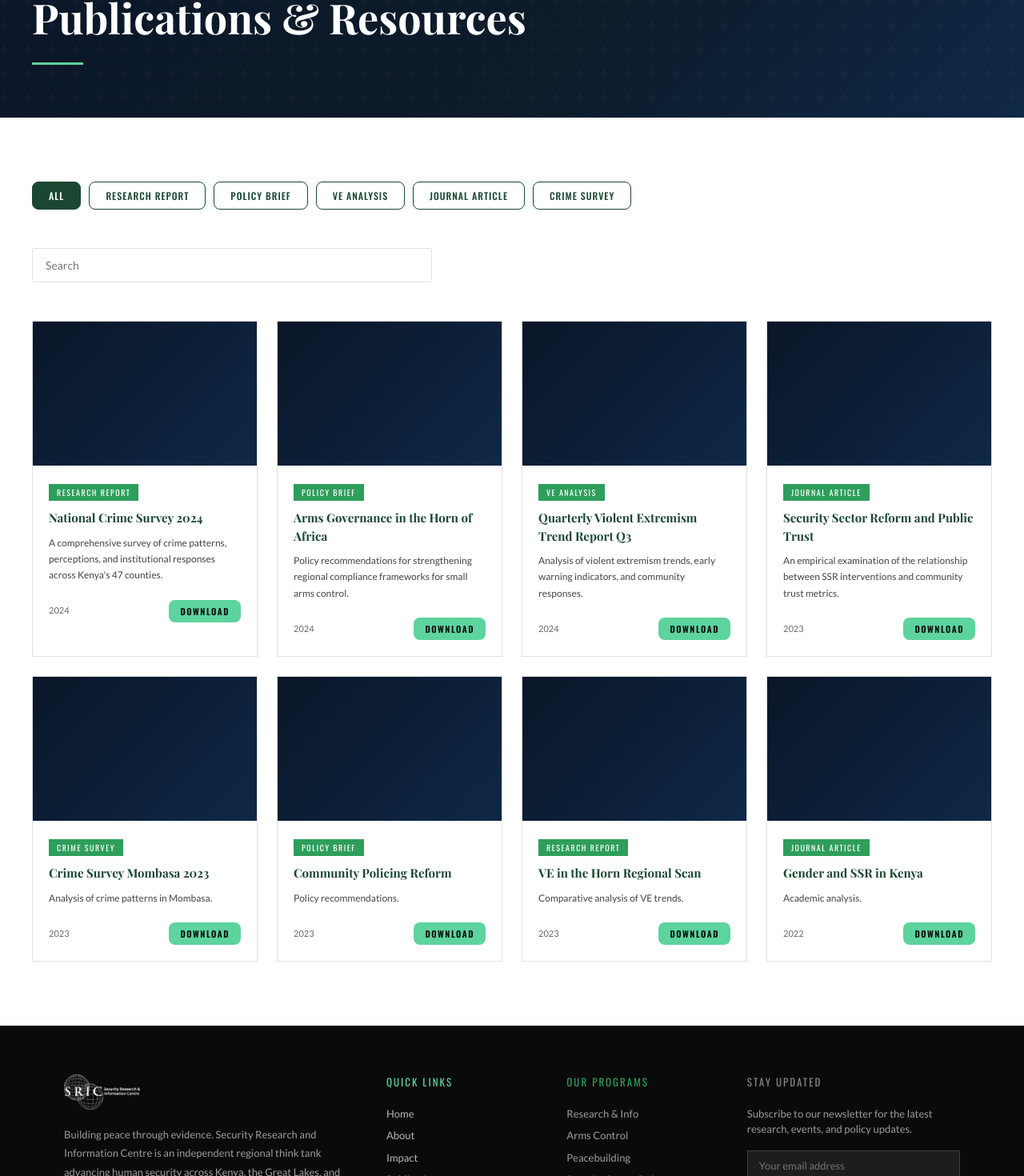
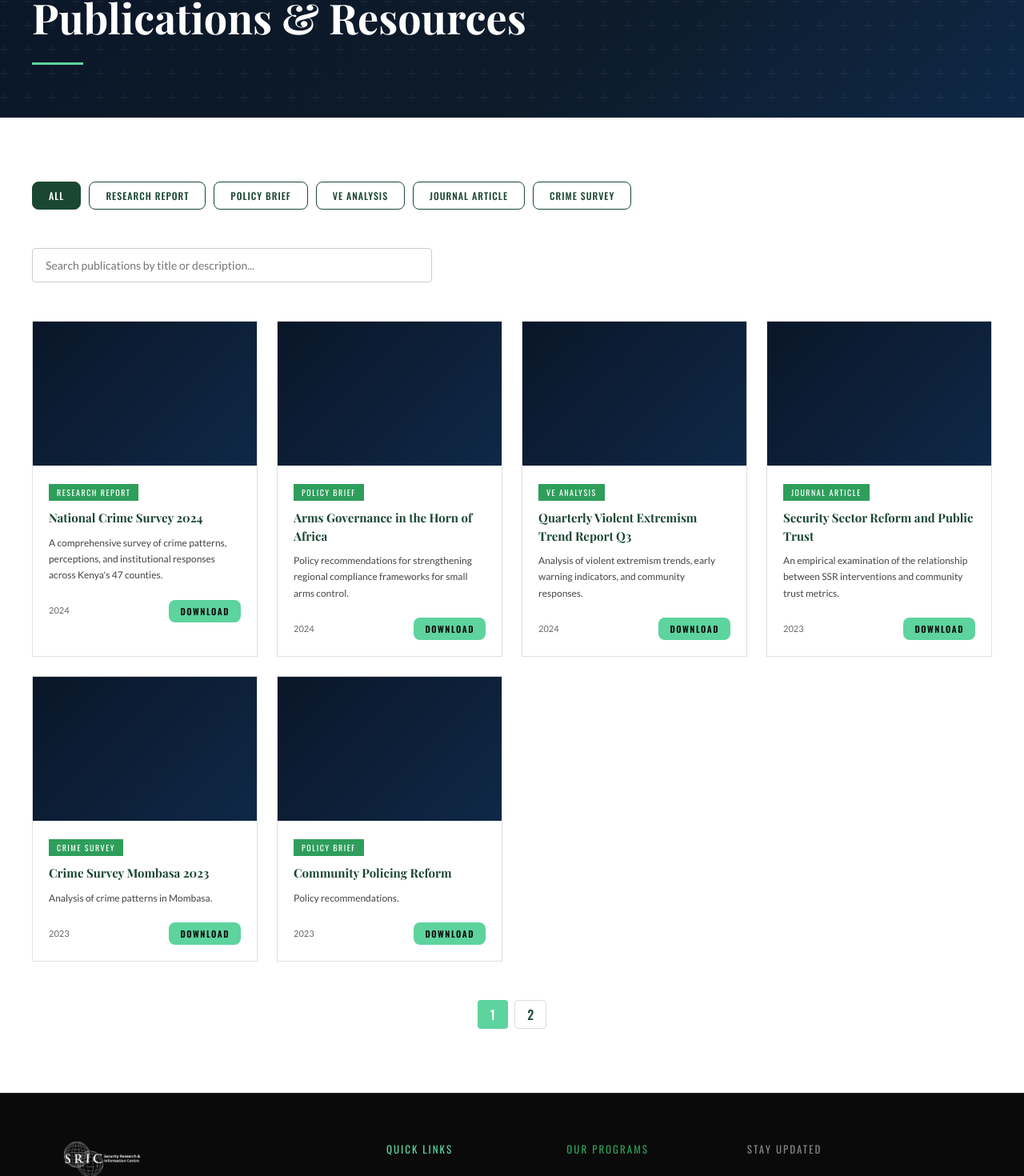
Before and after one commit to devlinuskibet/srickenya, a React (Vite) app: page /publications in a window 1280 px wide. Shown: the part 325-1795 px from the top of the page at 80% size. Built offline with nearby package versions, Linux system fonts and the light colour scheme.

Commit message:
feat: add search, pagination, and empty states to publications

```diff
--- a/src/pages/PublicationsPage.tsx
+++ b/src/pages/PublicationsPage.tsx
@@ -25,7 +25,33 @@ const categories = ["All", "Research Report", "Policy Brief", "VE Analysis", "Jo
 
 export default function PublicationsPage() {
   const [filter, setFilter] = useState("All");
-  const filtered = filter === "All" ? allPubs : allPubs.filter((p) => p.tag === filter);
+  const [searchQuery, setSearchQuery] = useState("");
+  const [currentPage, setCurrentPage] = useState(1);
+  const itemsPerPage = 6;
+
+  // Filter and search
+  const filtered = allPubs.filter((p) => {
+    const matchesFilter = filter === "All" || p.tag === filter;
+    const matchesSearch =
+      p.title.toLowerCase().includes(searchQuery.toLowerCase()) ||
+      p.desc.toLowerCase().includes(searchQuery.toLowerCase());
+    return matchesFilter && matchesSearch;
+  });
+
+  // Pagination
+  const totalPages = Math.ceil(filtered.length / itemsPerPage);
+  const paginated = filtered.slice((currentPage - 1) * itemsPerPage, currentPage * itemsPerPage);
+
+  const handleFilterClick = (cat: string) => {
+    setFilter(cat);
+    setCurrentPage(1);
+  };
+
+  const handleSearchChange = (e: React.ChangeEvent<HTMLInputElement>) => {
+    setSearchQuery(e.target.value);
+    setCurrentPage(1);
+  };
+
   return (
     <div>
       <SEO
@@ -40,7 +66,7 @@ export default function PublicationsPage() {
             {categories.map((cat) => (
               <button
                 key={cat}
-                onClick={() => setFilter(cat)}
+                onClick={() => handleFilterClick(cat)}
                 style={{
                   padding: "8px 20px",
                   background: filter === cat ? "var(--navy)" : "#fff",
@@ -57,9 +83,55 @@ export default function PublicationsPage() {
               </button>
             ))}
           </div>
-          <input className="form-input" placeholder="Search" style={{ maxWidth: 500, marginBottom: 48 }} />
+
+          <input
+            className="form-input"
+            placeholder="Search publications by title or description..."
+            value={searchQuery}
+            onChange={handleSearchChange}
+            style={{
+              maxWidth: 500,
+              marginBottom: 48,
+              padding: "12px 16px",
+              border: "1px solid #ccc",
+              borderRadius: "4px",
+              width: "100%",
+              fontFamily: "inherit",
+            }}
+          />
+
+          {filtered.length === 0 ? (
+            <div
+              style={{ textAlign: "center", padding: "60px 20px", background: "var(--grey-light)", borderRadius: 8 }}
+            >
+              <div style={{ fontSize: 48, marginBottom: 16 }}>🔍</div>
+              <h3
+                style={{
+                  fontFamily: "'Playfair Display', serif",
+                  fontSize: 24,
+                  color: "var(--navy)",
+                  marginBottom: 12,
+                }}
+              >
+                No Publications Found
+              </h3>
+              <p style={{ color: "var(--text-mid)" }}>We couldn't find any resources matching your search criteria.</p>
+              <Button
+                variant="primary"
+                style={{ marginTop: 24 }}
+                onClick={() => {
+                  setSearchQuery("");
+                  setFilter("All");
+                  setCurrentPage(1);
+                }}
+              >
+                Clear Filters
+              </Button>
+            </div>
+          ) : (
+            <>
               <div style={{ display: "grid", gridTemplateColumns: "repeat(4, 1fr)", gap: 24 }} className="grid-4">
-            {filtered.map((pub) => (
+                {paginated.map((pub) => (
                   <div key={pub.title} className="pub-card card-hover">
                     <div className="pub-thumb" />
                     <div style={{ padding: "20px" }}>
@@ -88,6 +160,34 @@ export default function PublicationsPage() {
                   </div>
                 ))}
               </div>
+
+              {totalPages > 1 && (
+                <div style={{ display: "flex", justifyContent: "center", gap: 8, marginTop: 48 }}>
+                  {Array.from({ length: totalPages }).map((_, i) => (
+                    <button
+                      key={i}
+                      onClick={() => setCurrentPage(i + 1)}
+                      style={{
+                        width: 36,
+                        height: 36,
+                        display: "flex",
+                        alignItems: "center",
+                        justifyContent: "center",
+                        background: currentPage === i + 1 ? "var(--accent)" : "#fff",
+                        color: currentPage === i + 1 ? "#fff" : "var(--navy)",
+                        border: currentPage === i + 1 ? "none" : "1px solid #ddd",
+                        borderRadius: "4px",
+                        cursor: "pointer",
+                        fontFamily: "'Oswald', sans-serif",
+                      }}
+                    >
+                      {i + 1}
+                    </button>
+                  ))}
+                </div>
+              )}
+            </>
+          )}
         </div>
       </section>
     </div>
```
Lines whose indentation alone changed are shown as unchanged.
